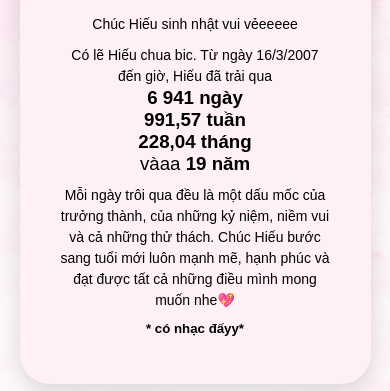
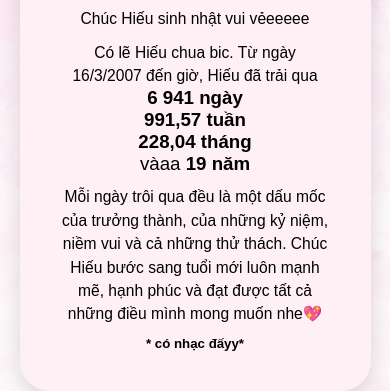
Before and after one commit to thny17/yukinee.github.io, a plain HTML site: page index.html in a window 390 px wide. Shown: the part 333-724 px from the top of the page. Drawn offline with Linux system fonts and the light colour scheme.

Commit message:
Refactor index.html for improved layout and styles
Adjusted styles and layout for better responsiveness and appearance.

```diff
--- a/index.html
+++ b/index.html
@@ -27,8 +27,9 @@
 
 		.phanthiep{
 			width: 90%;
-			max-width: 500px;
-			min-height:	70vh;
+			max-width: 450px;
+			min-height:	auto;
+			max-height: ;
 			margin: auto;
 			padding: 30px 40px 40px 40px;
 
@@ -56,7 +57,7 @@
 		}
 
 		p{
-			font-size: clamp(14px, 2.5vw, 18px);
+			font-size: clamp(14px, 4vw, 18px);
             line-height: 1.5;
             margin:10px 0;
 			overflow-wrap: break-word;
```
